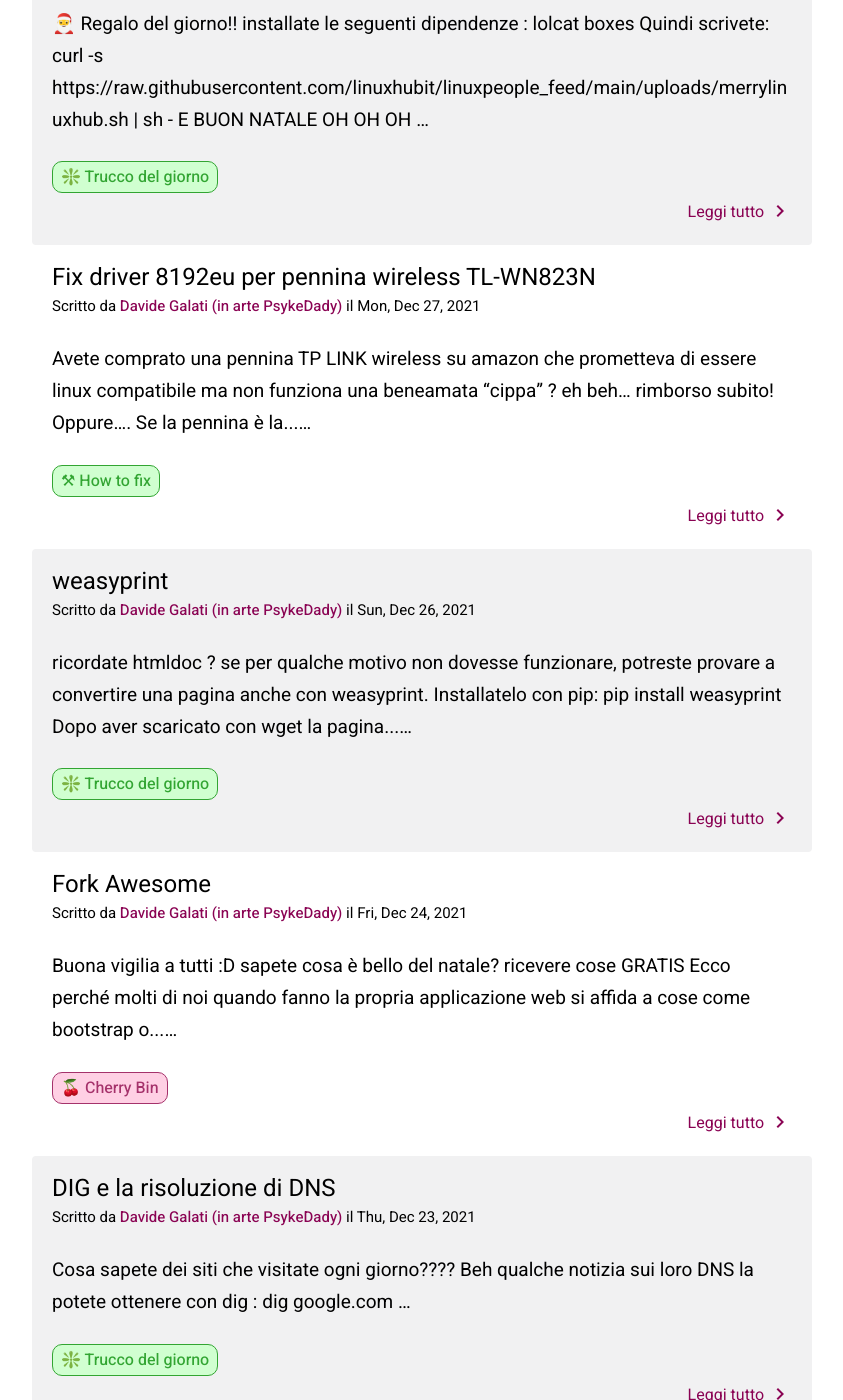
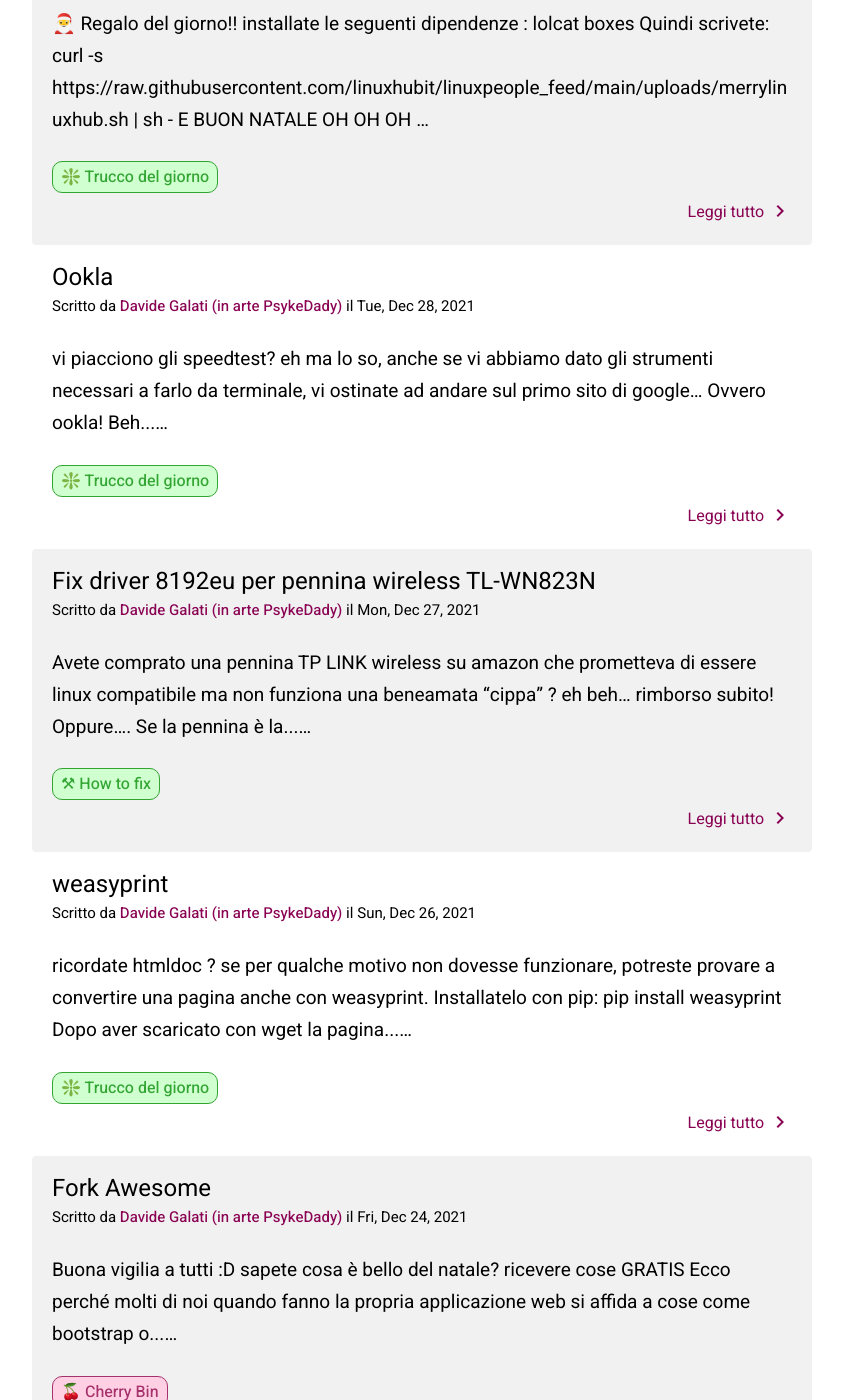
Before and after one commit to linuxhubit/linuxpeople_feed, a Jekyll site: the page built from index.html, in a window 1280 px wide and 1400 px high, scrolled down 324 px. Shown: the whole window, without its empty margins (218-1061 px from the left). Built offline with Jekyll 4.4.1, drawn with Linux system fonts in a browser that asks for light colours; the list of posts is cut into pages by our own code.

Commit message:
trucco 28 12 2021 e correlati + fix

````diff
--- /dev/null
+++ b/_posts/trick/2021-12-28-ookla.md
@@ -0,0 +1,35 @@
+---
+title: 'Ookla'
+description: "Speed test da terminale"
+date: 2021-12-28 07:00
+layout: post
+author: Davide Galati (in arte PsykeDady)
+author_github: PsykeDady
+tag: trick
+---
+
+vi piacciono gli speedtest? eh ma lo so, [anche se vi abbiamo dato gli strumenti necessari](https://linuxhub.it/posts/iperf3) a farlo da terminale, vi ostinate ad andare sul primo sito di google... Ovvero ookla!
+Beh ookla ha un suo client utilizzabile da terminale lo sapevate?
+Installiamolo per linux a 64bit (architettura intel/amd) :
+
+```bash
+wget https://install.speedtest.net/app/cli/ookla-speedtest-1.1.1-linux-x86_64.tgz
+
+mkdir ookla
+
+mv ookla-* ookla
+
+cd ookla
+
+tar -xvf ookla-speedtest*
+
+sudo mv speedtest /usr/bin/ookla
+```
+
+Quindi per avviarlo scriviamo semplicemente:
+
+```bash
+ookla
+```
+
+et voilà :D
````
Also changed, not shown: _posts/trick/2019-05-16-speedtest-cli.md (added, +15 -0 lines), _posts/trick/2020-03-03-ping.md (added, +36 -0 lines), _posts/trick/2020-04-14-iperf3.md (added, +62 -0 lines), _posts/trick/2021-12-26-weasyprint.md (line endings or trailing spaces).
